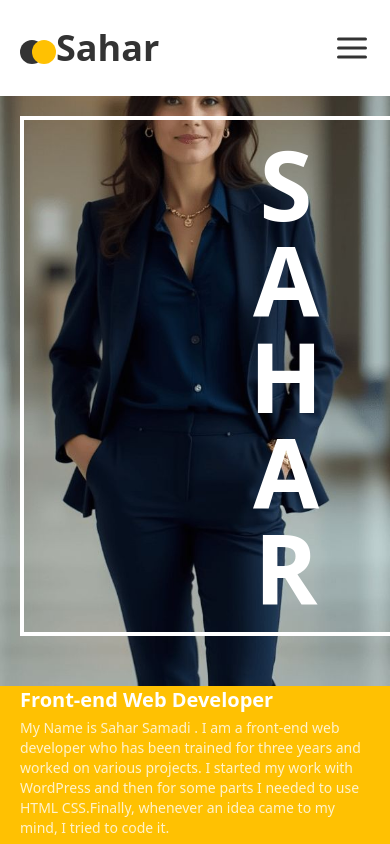
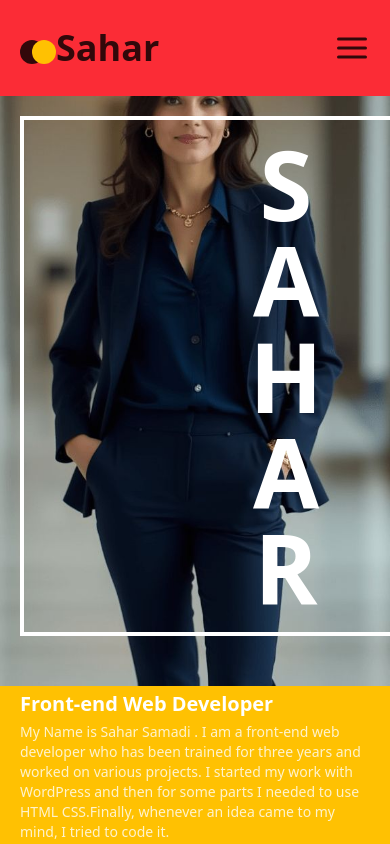
Before and after one commit to sahar9776/Portfolio, a React (Vite) app: page /portfolio in a window 390 px wide. Shown: the top 844 px of the page. Built offline with nearby package versions, Linux system fonts and the light colour scheme.

Commit message:
navbar bg-red , new sizes

```diff
--- a/src/Components/Introduction.tsx
+++ b/src/Components/Introduction.tsx
@@ -49,7 +49,7 @@ function Introduction() {
           ))}
         </motion.div>
 
-        <div className="w-full lg:w-auto absolute lg:right-24 top-[390px] lg:top-96 px-5 py-48 lg:p-0 text-start">
+        <div className="w-full lg:w-auto absolute lg:right-24 top-[394px] lg:top-96 px-5 py-48 lg:p-0 text-start">
           <Title
             title="Front-end Web Developer"
             className="text-xl lg:text-4xl font-bold text-white mt-2 lg:mt-0"
--- a/src/Components/XsNavabr.tsx
+++ b/src/Components/XsNavabr.tsx
@@ -15,7 +15,7 @@ function XsNavabr() {
 
   return (
     <>
-      <div className="w-full h-full bg-white flex items-center justify-center">
+      <div className="w-full h-full bg-red-500 flex items-center justify-center">
         <div className="container mx-auto px-5 md:px-0 flex items-center justify-between">
           <Logo />
 
```
